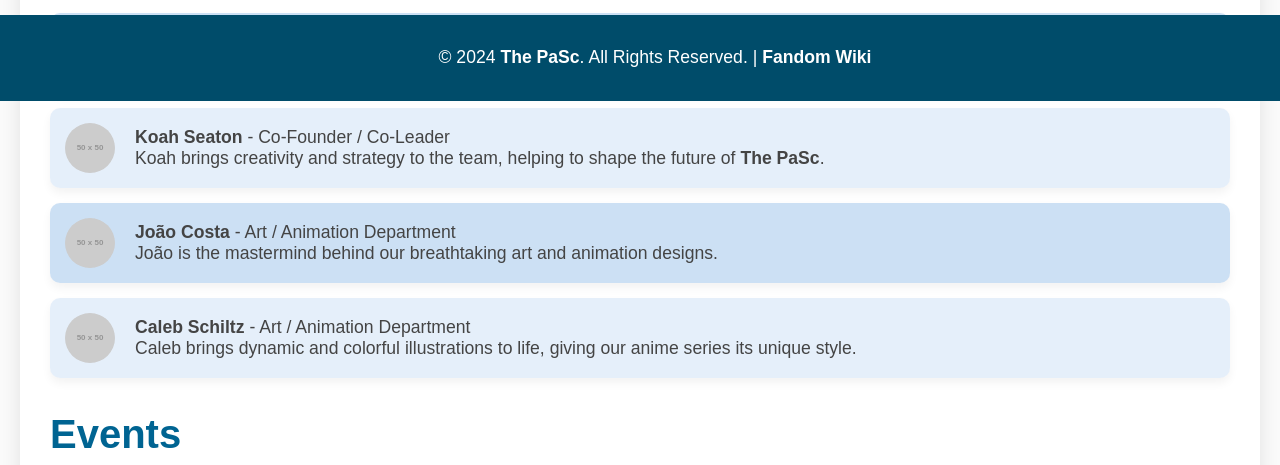
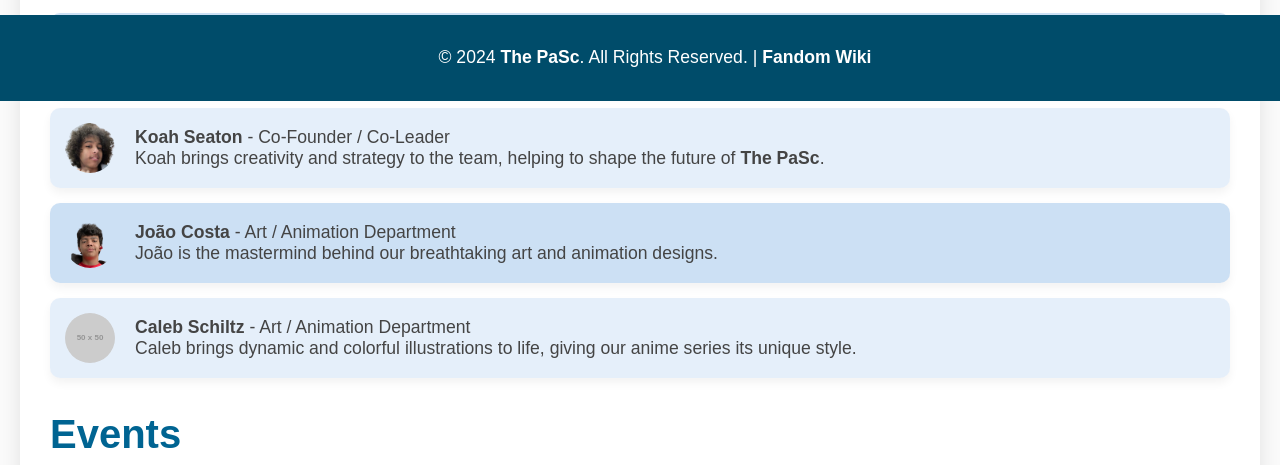
Before and after one commit to the-pasc/the-pasc.github.io, a plain HTML site: page index.html in a window 1280 px wide. Shown: the part 699-1164 px from the top of the page. Drawn offline with Linux system fonts and the light colour scheme; placeholder pictures from the web are drawn by us.

Commit message:
Update index.html

```diff
--- a/index.html
+++ b/index.html
@@ -141,21 +141,21 @@
       <p>Meet the creative minds behind <strong>The PaSc</strong>. These individuals have poured their hearts into making our dream a reality.</p>
       <ul class="member-list">
         <li class="member-item">
-          <img src="https://via.placeholder.com/50" alt="Rocko Sparacino">
+          <img src="/assets/images/rocko.png" alt="Rocko Sparacino">
           <div>
             <strong>Rocko Sparacino</strong> - Founder / Leader<br>
             A visionary and the heart of <strong>The PaSc</strong>, Rocko is the one who brought this idea to life!
           </div>
         </li>
         <li class="member-item">
-          <img src="https://via.placeholder.com/50" alt="Koah Seaton">
+          <img src="/assets/images/koah.png" alt="Koah Seaton">
           <div>
             <strong>Koah Seaton</strong> - Co-Founder / Co-Leader<br>
             Koah brings creativity and strategy to the team, helping to shape the future of <strong>The PaSc</strong>.
           </div>
         </li>
         <li class="member-item">
-          <img src="https://via.placeholder.com/50" alt="João Costa">
+          <img src="/assets/images/joao.png" alt="João Costa">
           <div>
             <strong>João Costa</strong> - Art / Animation Department<br>
             João is the mastermind behind our breathtaking art and animation designs.
```
